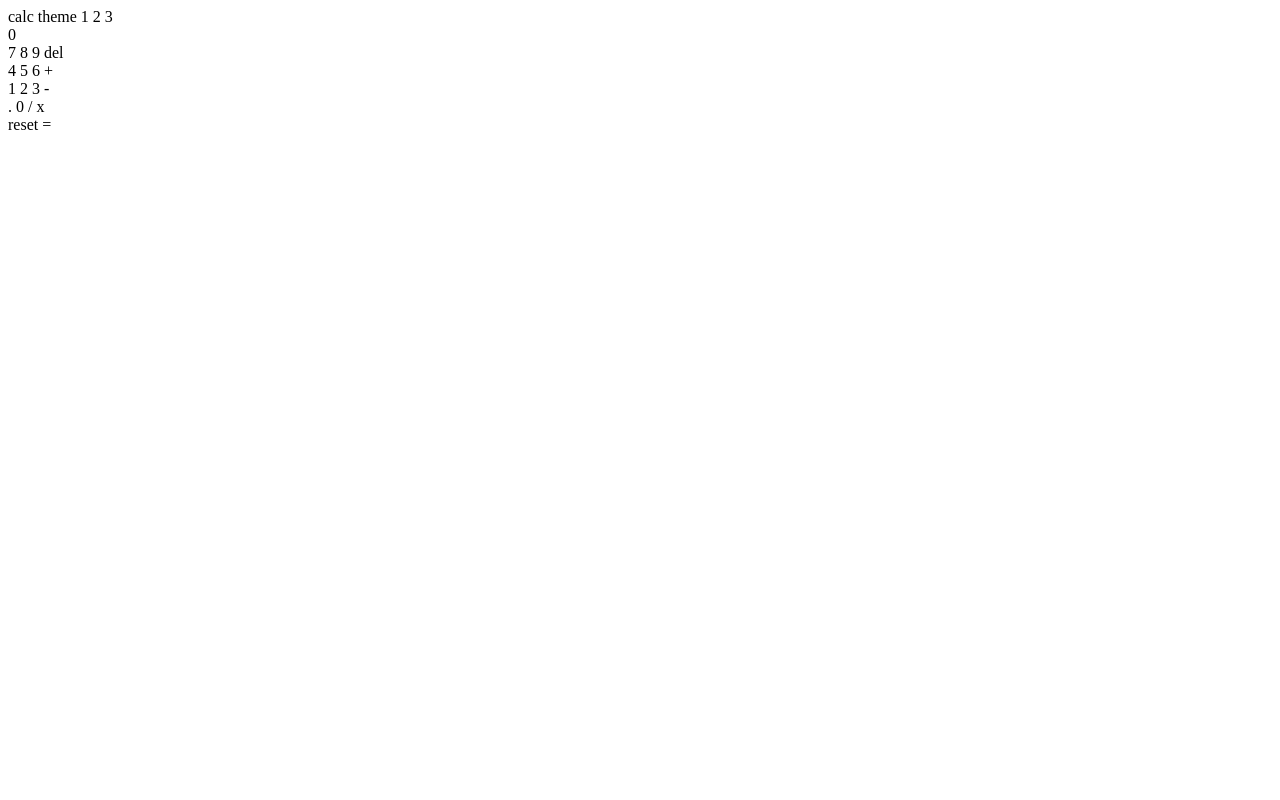
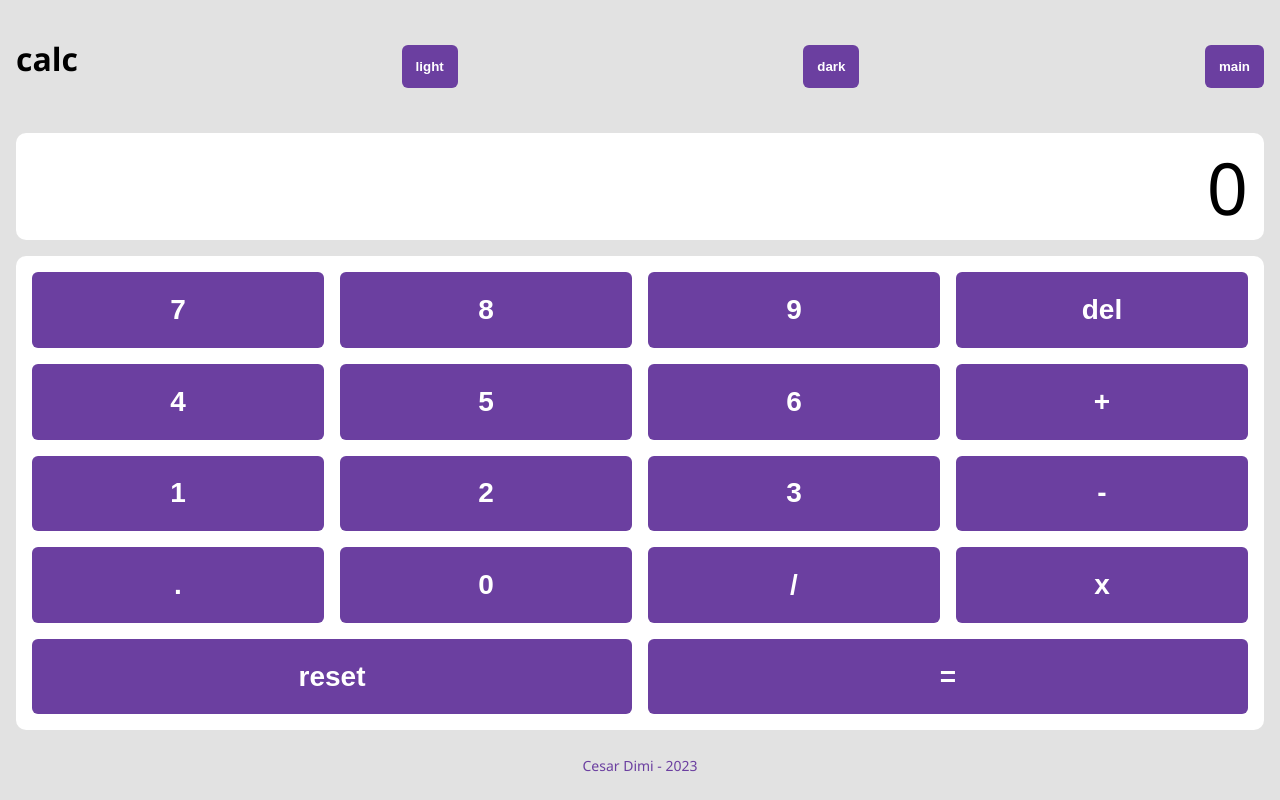
Before and after one commit to cesardmn/calculator_app, a website: page index.html in a window 1280 px wide. Drawn offline with Linux system fonts and the light colour scheme.

Commit message:
Create feature to change theme

```diff
--- a/index.html
+++ b/index.html
@@ -1,21 +1,23 @@
 <!DOCTYPE html>
-<html lang="en">
+<html lang="en" light>
   <head>
     <meta charset="UTF-8" />
     <meta http-equiv="X-UA-Compatible" content="IE=edge" />
     <meta name="viewport" content="width=device-width, initial-scale=1.0" />
     <title>Calculator App</title>
+    <link rel="stylesheet" href="./src/css/styles.css" />
   </head>
   <body>
     <!-- main -->
     <main>
       <!-- theme -->
       <div class="theme">
-        <span>calc</span>
-        <span>theme</span>
-        <span>1</span>
-        <span>2</span>
-        <span>3</span>
+        <h1 class="title">calc</h1>
+        <div class="theme-controls">
+          <span><button value="light" class="btn-theme">light</button></span>
+          <span><button value="dark" class="btn-theme">dark</button></span>
+          <span><button value="main" class="btn-theme">main</button></span>
+        </div>
       </div>
 
       <!-- display -->
@@ -24,41 +26,43 @@
       <!-- controls -->
       <div class="controls">
         <div class="row">
-          <span>7</span>
-          <span>8</span>
-          <span>9</span>
-          <span>del</span>
+          <span class="btn-single"><button>7</button></span>
+          <span class="btn-single"><button>8</button></span>
+          <span class="btn-single"><button>9</button></span>
+          <span class="btn-single"><button>del</button></span>
         </div>
 
         <div class="row">
-          <span>4</span>
-          <span>5</span>
-          <span>6</span>
-          <span>+</span>
+          <span class="btn-single"><button>4</button></span>
+          <span class="btn-single"><button>5</button></span>
+          <span class="btn-single"><button>6</button></span>
+          <span class="btn-single"><button>+</button></span>
         </div>
 
         <div class="row">
-          <span>1</span>
-          <span>2</span>
-          <span>3</span>
-          <span>-</span>
+          <span class="btn-single"><button>1</button></span>
+          <span class="btn-single"><button>2</button></span>
+          <span class="btn-single"><button>3</button></span>
+          <span class="btn-single"><button>-</button></span>
         </div>
 
         <div class="row">
-          <span>.</span>
-          <span>0</span>
-          <span>/</span>
-          <span>x</span>
+          <span class="btn-single"><button>.</button></span>
+          <span class="btn-single"><button>0</button></span>
+          <span class="btn-single"><button>/</button></span>
+          <span class="btn-single"><button>x</button></span>
         </div>
 
         <div class="row">
-          <span>reset</span>
-          <span>=</span>
+          <span class="btn-double"><button>reset</button></span>
+          <span class="btn-double"><button>=</button></span>
         </div>
       </div>
     </main>
 
     <!-- footer -->
-    <footer></footer>
+    <footer>Cesar Dimi - 2023</footer>
+
+    <script src="./src/js/main.js" defer></script>
   </body>
 </html>
--- /dev/null
+++ b/src/css/styles.css
@@ -0,0 +1,176 @@
+html[light] {
+  --color1: #1e1e1e;
+  --color2: #e2e2e2;
+  --color3: #ffffff;
+  --color4: #6b3fa0;
+}
+
+html[dark] {
+  --color1: #100f10;
+  --color2: #1b1b1b;
+  --color3: #242424;
+  --color4: #6b3fa0;
+}
+
+html[main] {
+  --color1: #ffffff;
+  --color3: #5a4282;
+  --color2: #333333;
+  --color4: #f2f2f2;
+}
+
+:root {
+  --sm1: 0.375rem;
+  --sm2: 0.625rem;
+  --sm3: 0.875rem;
+
+  --md1: 1rem;
+  --md2: 1.375rem;
+  --md3: 1.75rem;
+
+  --lg1: 2.5rem;
+  --lg2: 3.5rem;
+  --lg3: 4.5rem;
+}
+
+* {
+  margin: 0;
+  padding: 0;
+  box-sizing: border-box;
+  -webkit-font-smoothing: antialiased;
+  -moz-osx-font-smoothing: grayscale;
+  transition: 0.9s;
+}
+
+html {
+  position: fixed;
+  height: 100%;
+  width: 100%;
+  padding: var(--md1);
+
+  -webkit-user-select: none;
+  -ms-user-select: none;
+  user-select: none;
+}
+
+body {
+  position: relative;
+  height: 100%;
+  width: 100%;
+  font-size: var(--md1);
+  background-color: var(--color2);
+  font-family: 'Segoe UI', Tahoma, Geneva, Verdana, sans-serif;
+  display: flex;
+  flex-direction: column;
+  gap: var(--md1);
+}
+
+main {
+  position: relative;
+  display: flex;
+  flex-direction: column;
+  width: 100%;
+  height: 95%;
+  gap: var(--md1);
+}
+
+.theme {
+  height: 15%;
+  width: 100%;
+  display: flex;
+  align-items: baseline;
+  justify-content: space-between;
+  /* padding: var(--md1); */
+  gap: var(--md1);
+}
+
+.theme .title {
+  width: 30%;
+}
+.theme-controls {
+  width: 70%;
+  height: 100%;
+  display: flex;
+  justify-content: space-between;
+  align-items: center;
+}
+
+.theme-controls button {
+  height: 100%;
+  width: 100%;
+  padding: var(--sm3);
+  border-radius: var(--sm1);
+  cursor: pointer;
+  border: none;
+  outline: none;
+  background-color: var(--color4);
+  color: var(--color3);
+  font-weight: bold;
+
+}
+
+.display {
+  height: 15%;
+
+  background-color: var(--color3);
+  border-radius: var(--sm2);
+  padding: var(--md1);
+  display: flex;
+  align-items: center;
+  justify-content: flex-end;
+  font-size: var(--lg3);
+}
+
+.controls {
+  height: 70%;
+
+  display: flex;
+  flex-direction: column;
+  gap: var(--md1);
+  padding: var(--md1);
+  background-color: var(--color3);
+  border-radius: var(--sm2);
+}
+
+.row {
+  height: 20%;
+
+  display: flex;
+  gap: var(--md1);
+}
+
+.btn-single {
+  width: 25%;
+  display: flex;
+  align-items: center;
+  justify-content: center;
+}
+
+.btn-double {
+  width: 50%;
+  display: flex;
+  align-items: center;
+  justify-content: center;
+}
+
+.controls button {
+  height: 100%;
+  width: 100%;
+  border-radius: var(--sm1);
+  font-size: var(--md3);
+  font-weight: bold;
+  background-color: var(--color4);
+  color: var(--color3);
+  border: none;
+  outline: none;
+  cursor: pointer;
+}
+
+footer {
+  height: 5%;
+  display: flex;
+  align-items: center;
+  justify-content: center;
+  font-size: var(--sm3);
+  color: var(--color4);
+}
--- /dev/null
+++ b/src/js/main.js
@@ -0,0 +1,14 @@
+const $html = document.querySelector('html')
+const $theme = document.querySelector('.theme')
+
+$theme.addEventListener('click', (e) => {
+  const themes = ['dark', 'light', 'main']
+  const themeChoiced = e.target.value
+
+  if (themeChoiced) {
+    for (const theme of themes) {
+      $html.removeAttribute(theme)
+    }
+    $html.setAttribute(themeChoiced, true)
+  }
+})
```
Also changed, not shown: README.md.
